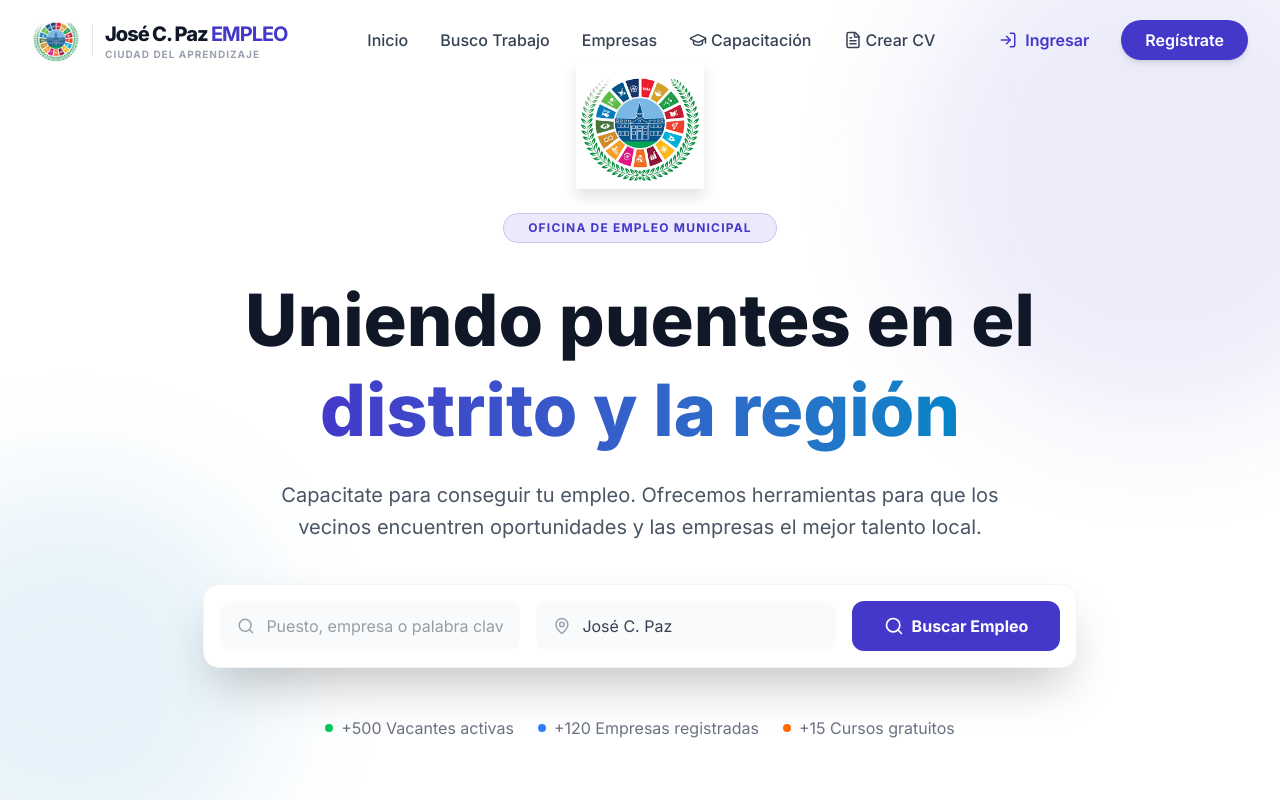
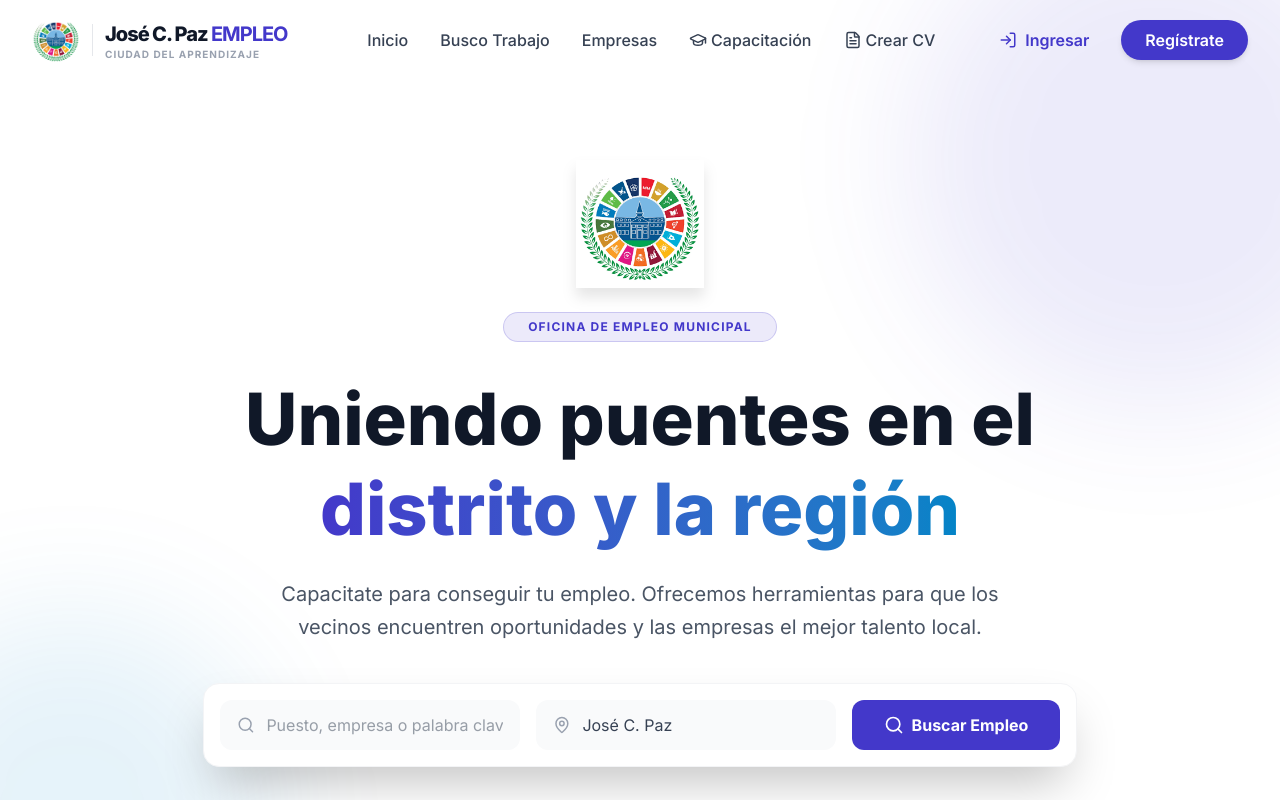
Before and after one commit to arielbulacio-coder/empleojcp, a React (Vite) app in the folder client/: page / in a window 1280 px wide. Shown: the top 800 px of the page. Built offline with nearby package versions, Linux system fonts and the light colour scheme; no server answers.

Commit message:
Fix hero logo overlap with navbar by adding top padding

```diff
--- a/client/src/components/Hero.jsx
+++ b/client/src/components/Hero.jsx
@@ -4,7 +4,7 @@
 
 const Hero = () => {
     return (
-        <div className="relative min-h-screen flex items-center justify-center overflow-hidden bg-white">
+        <div className="relative min-h-screen flex items-center justify-center overflow-hidden bg-white pt-32 md:pt-40 pb-20">
             {/* Background decoration */}
             <div className="absolute top-0 left-0 w-full h-full">
                 <div className="absolute top-[-10%] right-[-10%] w-[500px] h-[500px] bg-primary/20 rounded-full blur-3xl opacity-50"></div>
```
